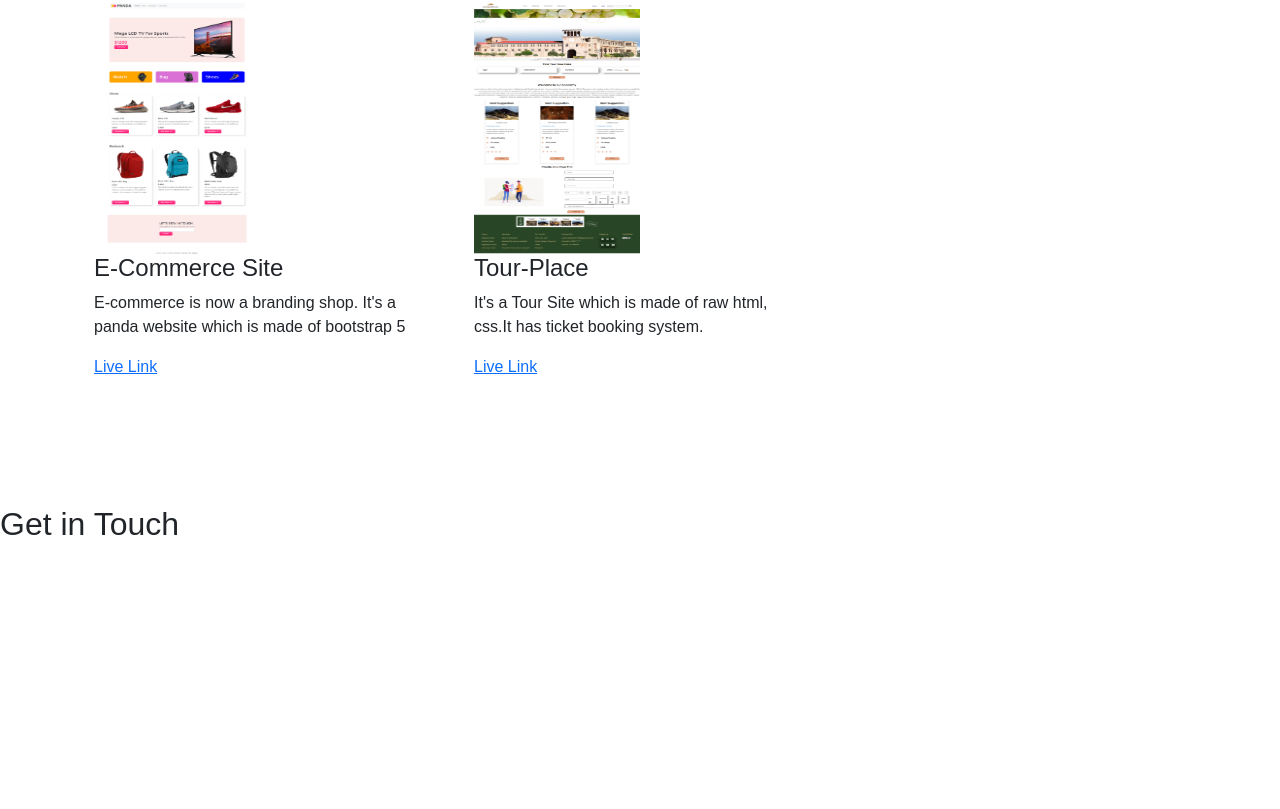
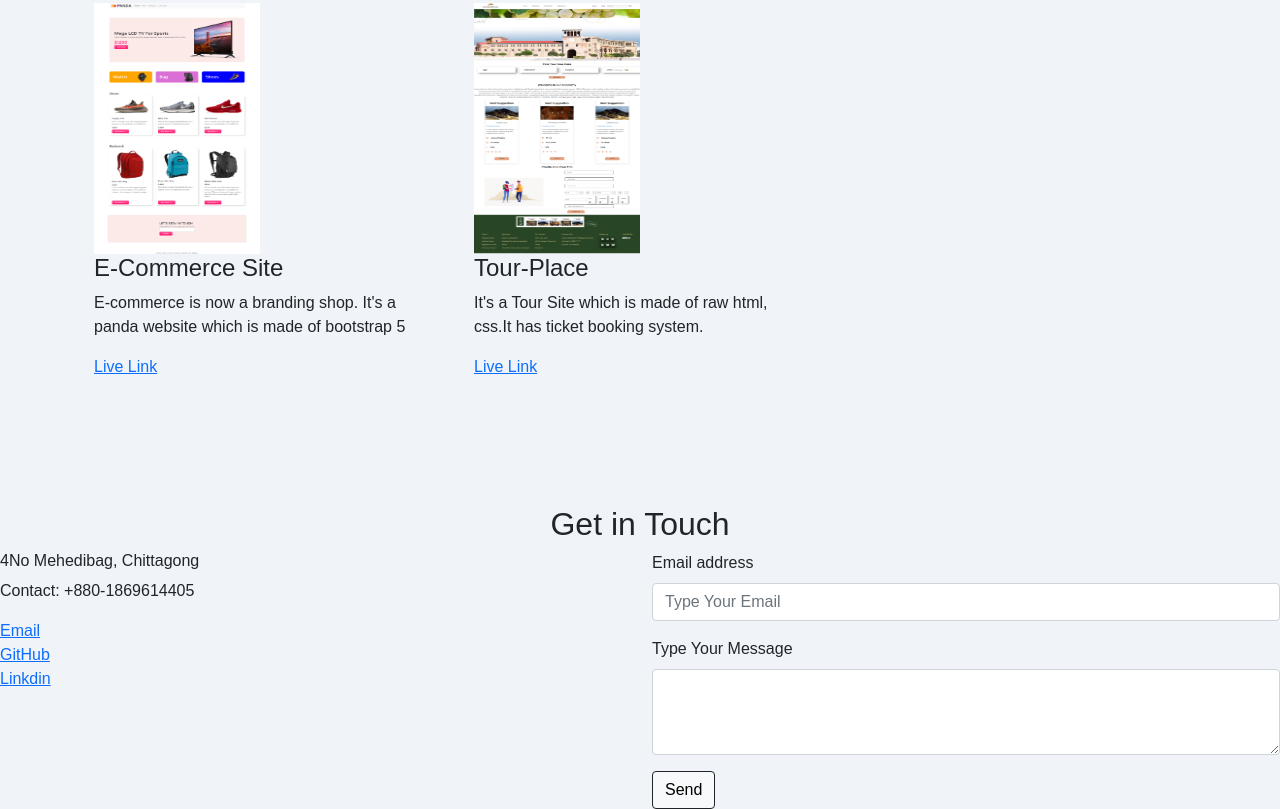
Before and after one commit to Ashiqweb123/personal-portfolio-bootstrap, a plain HTML site: page index.html in a window 1280 px wide. Shown: the part 2945-3754 px from the top of the page. Before the commit the page ends 3496 px from the top, so only its background shows below. Drawn offline with nearby package versions, Linux system fonts and the light colour scheme.

Commit message:
color-add

```diff
--- a/index.html
+++ b/index.html
@@ -17,7 +17,7 @@
   />
     <!-- Animate-css -->
   </head>
-  <body>
+  <body class="">
    <!-- header-part -->
         <header>
             <div id="top-bar">
@@ -170,8 +170,9 @@
             </div>
           </div>
      <!-- my-demo-project -->
+     <!-- contact-info -->
           <div id="get-touch">
-            <h2>Get in <span id="#touch">Touch</span></h2>
+            <h2 class="text-center">Get in <span id="#touch">Touch</span></h2>
             <div class="row">
               <div class="col-md-6 col-sm-1">
                 <div class="address">
@@ -179,7 +180,7 @@
 
                   </div>
                   <div class="contact-detail">
-
+                    <h6>4No Mehedibag, Chittagong</h6>
                   </div>
                 </div>
                 <div class="contact">
@@ -187,23 +188,52 @@
 
                   </div>
                   <div class="contact-detail">
+                    <p>Contact: +880-1869614405</p>
+                  </div>
+                </div>
+                <div class="Email">
+                  <div class="icon">
 
                   </div>
+                  <div class="Email-detail">
+                    <a href="rabiulazim430@gmail.com">Email</a>
+                  </div>
+
                 </div>
-                <div class="address">
+                <div class="Github">
                   <div class="icon">
 
+                  </div>
+                  <div class="GitHub-detail">
+                    <a href="www.github.com/Ashiqweb123">GitHub</a>
+                  </div>
+
+                </div>
+                <div class="LinkdIn">
+                  <div class="icon">
+
+                  </div>
+                  <div class="Linkdin-detail">
+                    <a href="https://www.linkedin.com/in/rabiul-azim/">Linkdin</a>
                   </div>
 
                 </div>
 
               </div>
               <div class="col-md-6 col-sm-1">
-
+                <div class="mb-3">
+                  <label for="Type Your Email" class="form-label">Email address</label>
+                  <input type="email" class="form-control" id="exampleFormControlInput1" placeholder="Type Your Email">
+                </div>
+                <div class="mb-3">
+                  <label for="Type Your Message" class="form-label">Type Your Message</label>
+                  <textarea class="form-control" id="exampleFormControlTextarea1" rows="3"></textarea>
+                </div>
+                <button type="button" class="btn btn-light border border-dark">Send</button>
               </div>
             </div>
           </div>
-
+       <!-- contact-info -->
    <!-- main-part -->
 
     <!-- footer-part -->
--- a/style.css
+++ b/style.css
@@ -1,6 +1,10 @@
 *
 {
     font-family: Hind,sans-serif;
+
+}
+body{
+    background-color: rgb(240, 243, 247)
 }
 .bg-image
 {
```
